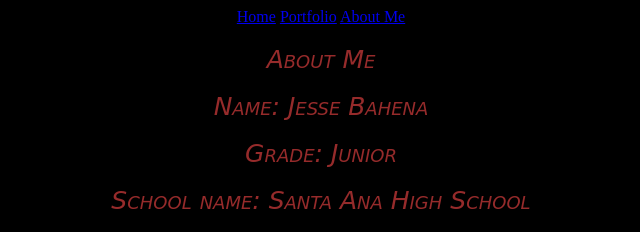
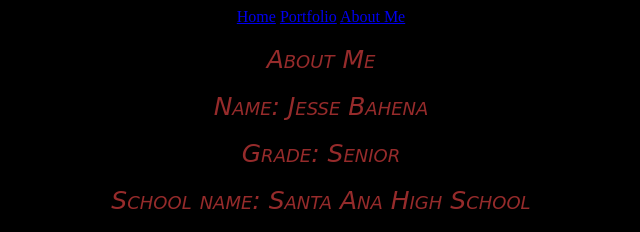
Before and after one commit to Hackerman0101/Portfolio, a plain HTML site: page my_website/Aboutme.html in a window 1280 px wide. Shown: the top 232 px of the page, 319-959 px from the left. Drawn offline with Linux system fonts and the light colour scheme.

Commit message:
Update Aboutme.html

```diff
--- a/my_website/Aboutme.html
+++ b/my_website/Aboutme.html
@@ -11,7 +11,7 @@
     <a href="Aboutme.html">About Me</a>
     <h2>About Me</h1>
     <h2>Name: Jesse Bahena</h1>
-    <h2>Grade: Junior</h1>
+    <h2>Grade: Senior</h1>
     <h2>School name: Santa Ana High School</h1>
     <h2>The reason i'm taking this programming course is because i want to get more knowledge on coding and web designing </h1>
     <h2>I also want to start making apps and coding software for my personal projects</h2>
```
